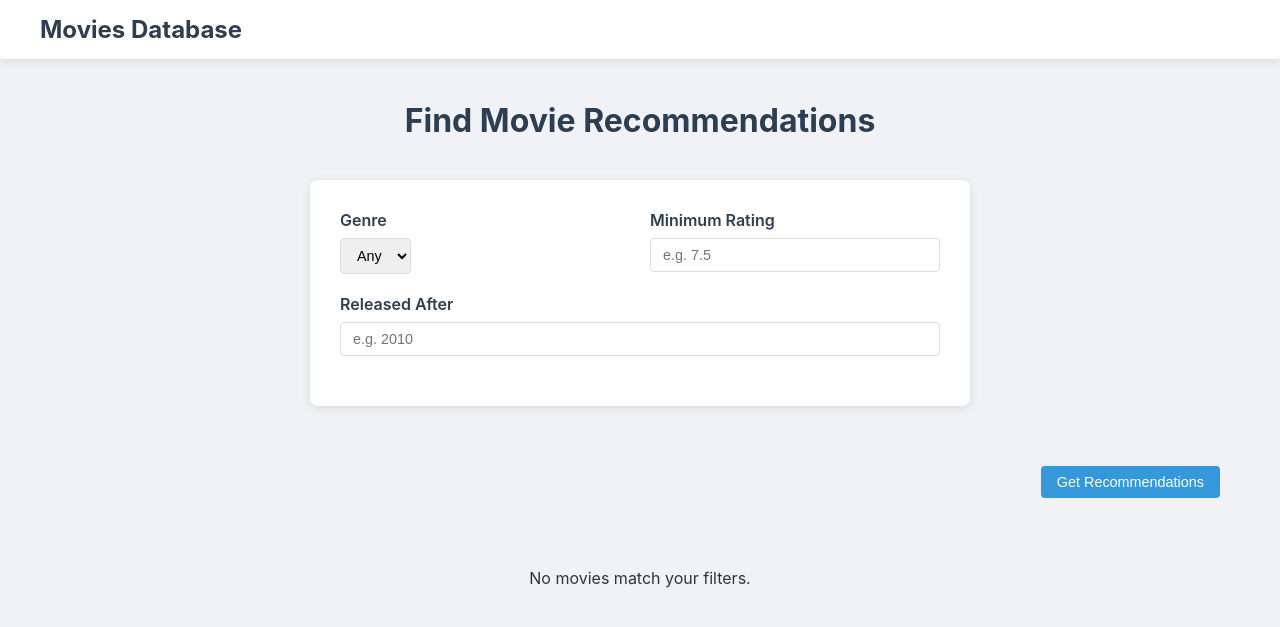
After one commit to AbbagailRice/COSC450Project, a Flask app: template templates/recommendations.html in a window 1280 px wide. The commit adds this page. Shown: the top 627 px of the page. Run offline with Flask 3, Linux system fonts and the light colour scheme; the template is opened without the code that fills it, so the values that code supplies are empty.

Commit message:
added recommendations page
Added a recommendations page that recommends movies by genre, minimum ratings, and release year

```diff
--- a/app.py
+++ b/app.py
@@ -5,7 +5,7 @@ from sqlalchemy.sql import text
 app = Flask(__name__)
 
 # DATABASE CONFIGURATION
-app.config['SQLALCHEMY_DATABASE_URI'] = 'mysql+pymysql://root:@localhost/movie_db'
+app.config['SQLALCHEMY_DATABASE_URI'] = 'mysql+pymysql://root:sparrow@localhost/movie_db'
 app.config['SQLALCHEMY_TRACK_MODIFICATIONS'] = False
 
 db = SQLAlchemy(app)
@@ -74,15 +74,16 @@ def add_movie():
             poster = request.form['poster']
 
             # Insert Query
-            sql = text("""
+            moviesql = text("""
                 INSERT INTO Movies (Series_Title, Released_Year, IMDB_Rating, RuntimeMinutes, Overview, Poster_Link)
                 VALUES (:title, :year, :rating, :runtime, :overview, :poster)
             """)
 
-            db.session.execute(sql, {
+            db.session.execute(moviesql, {
                 'title': title, 'year': year, 'rating': rating,
                 'runtime': runtime, 'overview': overview, 'poster': poster
             })
+
             db.session.commit()
 
             # Redirect back to home after saving
@@ -150,9 +151,53 @@ def delete_movie(movie_id):
     except Exception as e:
         return f"Error deleting movie: {str(e)}"
 
-@app.route('/recommendations')
+
+@app.route('/recommendations', methods=['GET', 'POST'])
 def recommendations():
-    return "<h1>Movie Recommendations (To Be Built)</h1>"
+    """Recommendations to be generated by rating, genre, and release year"""
+    try:
+        # get form values
+        genre = request.form.get('genre', '')
+        rating = request.form.get('rating', '')
+        year = request.form.get('year', '')
+
+        genre_sql = text("SELECT DISTINCT GenreName FROM Genres ORDER BY GenreName")
+        genres = db.session.execute(genre_sql).fetchall()
+
+        base_query = """ SELECT DISTINCT m.MovieID, m.Series_Title AS Title,
+        m.Released_Year AS ReleasedYear, m.IMDB_Rating, m.RuntimeMinutes AS Runtime,
+        m.Poster_Link AS PosterLink, m.Overview FROM Movies m"""
+
+        params = {}
+
+        if genre:
+            base_query += """ JOIN MovieGenres mg ON m.MovieID = mg.MovieID
+            JOIN Genres g ON mg.GenreID = g.GenreID"""
+
+        base_query += " WHERE 1=1"
+
+        # apply filters
+        if genre:
+            base_query += " AND g.GenreName = :genre"
+            params['genre'] = genre
+
+        if rating:
+            base_query += " AND m.IMDB_Rating >= :rating"
+            params['rating'] = float(rating)
+
+        if year:
+            base_query += " AND m.Released_Year >= :year"
+            params['year'] = int(year)
+
+
+        base_query += " ORDER BY m.IMDB_Rating DESC LIMIT 50"
+
+        result = db.session.execute(text(base_query), params)
+        recommendations = result.fetchall()
+
+        return render_template('recommendations.html', recommendations=recommendations, genres=genres, current_genre=genre, current_rating = rating, current_year = year)
+    except Exception as e:
+        return f"<h1>Error</h1><p>{str(e)}</p>"
 
 if __name__ == '__main__':
     app.run(debug=True)
--- a/templates/form.html
+++ b/templates/form.html
@@ -8,7 +8,7 @@
 <body>
     <nav class="top-nav">
         <div class="container nav-content">
-            <a href="/" class="logo">MovieDB</a>
+            <a href="/" class="logo">Movies Database</a>
         </div>
     </nav>
 
--- a/templates/index.html
+++ b/templates/index.html
@@ -9,7 +9,7 @@
 <body>
     <nav class="top-nav">
         <div class="container nav-content">
-            <a href="/" class="logo">MovieDB</a>
+            <a href="/" class="logo">Movies Database</a>
 
             <form action="/" method="GET" class="search-form">
 
--- /dev/null
+++ b/templates/recommendations.html
@@ -0,0 +1,91 @@
+<!DOCTYPE html>
+<html lang="en">
+<head>
+    <meta charset="UTF-8">
+    <meta name="viewport" content="width=device-width, initial-scale=1.0">
+    <title>Recommended Movies</title>
+    <link rel="stylesheet" href="{{ url_for('static', filename='style.css') }}">
+</head>
+
+<body>
+    <!--takes you back to main page-->
+   <nav class="top-nav">
+        <div class="container nav-content">
+            <a href="/" class="logo">Movies Database</a>
+        </div>
+    </nav>
+
+    <div class="container main-content">
+        <h1>Find Movie Recommendations</h1>
+        <div class="form-container">
+            <form method="POST">
+                <div class="form-row">
+
+                    <div class="form-group">
+                        <label>Genre</label>
+                        <select name="genre">
+                            <option value="">Any</option>
+                            {% for g in genres %}
+                                <option value="{{ g.GenreName }}"
+                                    {% if current_genre == g.GenreName %}selected{% endif %}>
+                                    {{ g.GenreName }}
+                                </option>
+                            {% endfor %}
+                        </select>
+                    </div>
+
+                    <div class="form-group">
+                        <label>Minimum Rating</label>
+                        <input type="number" name="rating" step="0.1" min="0" max="10"
+                               value="{{ current_rating if current_rating else '' }}"
+                               placeholder="e.g. 7.5">
+                    </div>
+
+                </div>
+
+                    <div class="form-group">
+                        <label>Released After</label>
+                        <input type="number" name="year"
+                            min="1900"
+                               value="{{ current_year if current_year else '' }}"
+                               placeholder="e.g. 2010">
+                    </div>
+                </div>
+
+                <div class="form-actions" style="padding: 20px;">
+                    <button type="submit" class="btn btn-primary">Get Recommendations</button>
+                </div>
+            </form>
+        </div>
+    </div>
+    <div class="container main-content">
+        {% if recommendations is not none %}
+            {% if recommendations %}
+                <div class="movie-grid">
+                    {% for m in recommendations %}
+                        <div class="movie-card">
+                            <div class="poster-wrapper">
+                                <img src="{{ m.PosterLink }}" alt="{{ m.Title }}"
+                                onerror="this.src='https://placehold.co/150x220?text=No+Image'">
+                            </div>
+                            <div class="card-content">
+                                <h3>{{ m.Title }}</h3>
+                                <div class="meta">
+                                    <span>{{ m.ReleasedYear }}</span>
+                                    <span class="rating">{{ m.IMDB_Rating }}</span>
+                                </div>
+                                <p class="runtime">{{ m.Runtime }} min</p>
+                                <p style="font-size:0.85rem;">
+                                    {{ m.Overview[:120] }}{% if m.Overview|length > 120 %}...{% endif %}
+                                </p>
+                            </div>
+                        </div>
+                    {% endfor %}
+                </div>
+            {% else %}
+                <p class="no-results">No movies match your filters.</p>
+            {% endif %}
+        {% endif %}
+    </div>
+</body>
+</html>
```
